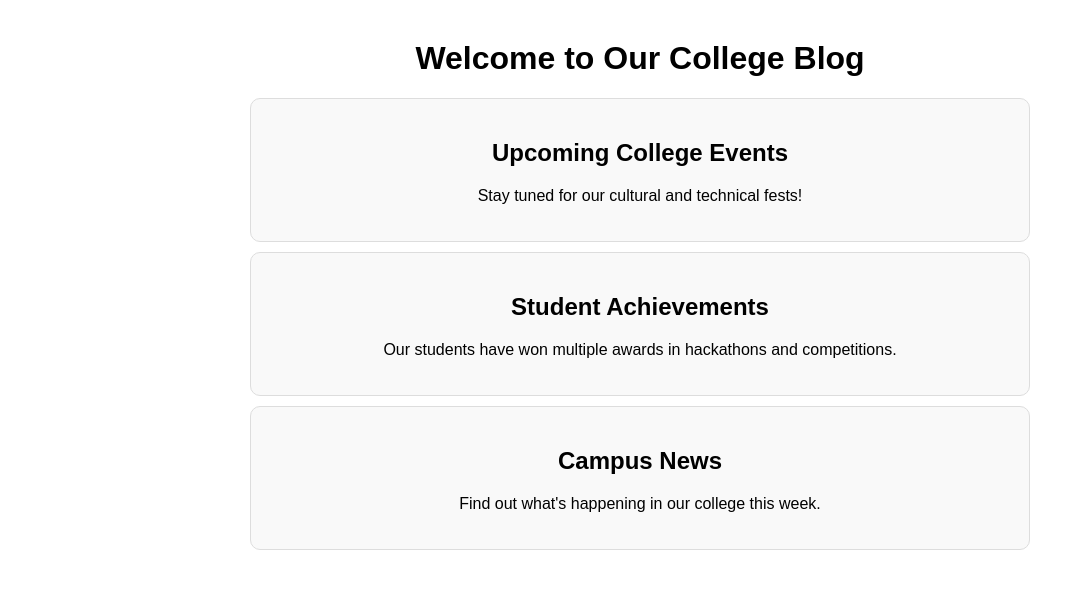
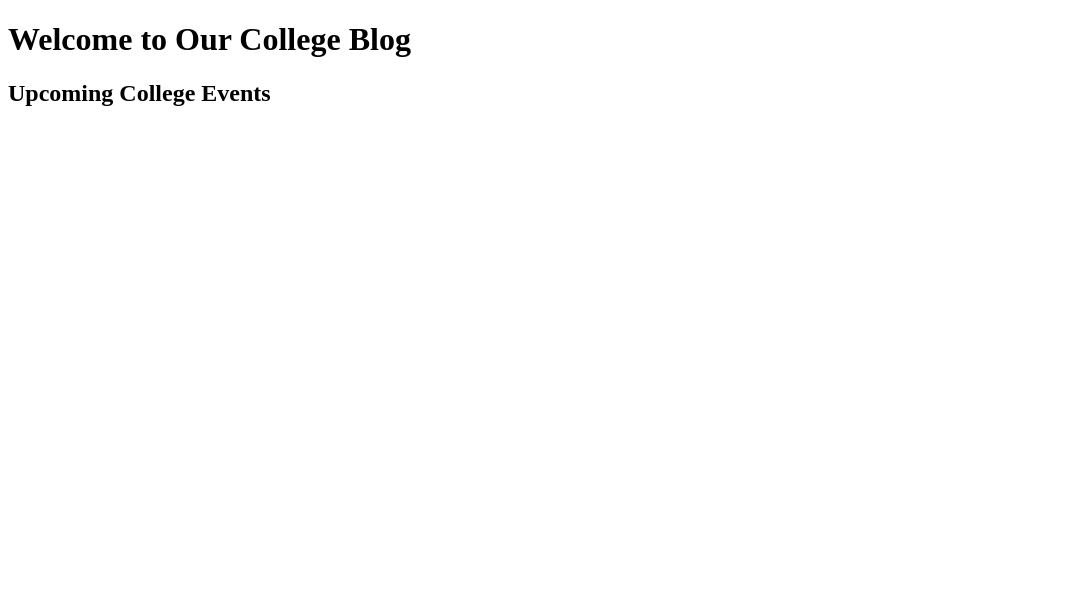
Before and after one commit to prash077/pythonanywhere01, a Flask app: page / in a window 1280 px wide. Shown: the top 589 px of the page, without its empty margins (0-1085 px from the left). Run offline with Flask 3, Linux system fonts and the light colour scheme.

Commit message:
Update index.html

```diff
--- a/templates/index.html
+++ b/templates/index.html
@@ -1,42 +1,13 @@
 <!DOCTYPE html>
 <html lang="en">
 <head>
-    <meta charset="UTF-8">
-    <meta name="viewport" content="width=device-width, initial-scale=1.0">
     <title>College Blog</title>
-    <link rel="stylesheet" href="{{ url_for('static', filename='styles.css') }}">
-    <style>
-        body {
-            font-family: Arial, sans-serif;
-            margin: 40px;
-            text-align: center;
-        }
-        .blog-container {
-            max-width: 800px;
-            margin: auto;
-        }
-        .blog-post {
-            border: 1px solid #ddd;
-            padding: 20px;
-            margin: 10px;
-            border-radius: 10px;
-        }
-    </style>
 </head>
 <body>
     <h1>Welcome to Our College Blog</h1>
-    <div class="blog-container">
-        <div class="blog-post">
+    <div>
+        <div>
             <h2>Upcoming College Events</h2>
-            <p>Stay tuned for our cultural and technical fests!</p>
-        </div>
-        <div class="blog-post">
-            <h2>Student Achievements</h2>
-            <p>Our students have won multiple awards in hackathons and competitions.</p>
-        </div>
-        <div class="blog-post">
-            <h2>Campus News</h2>
-            <p>Find out what's happening in our college this week.</p>
         </div>
     </div>
 </body>
```
